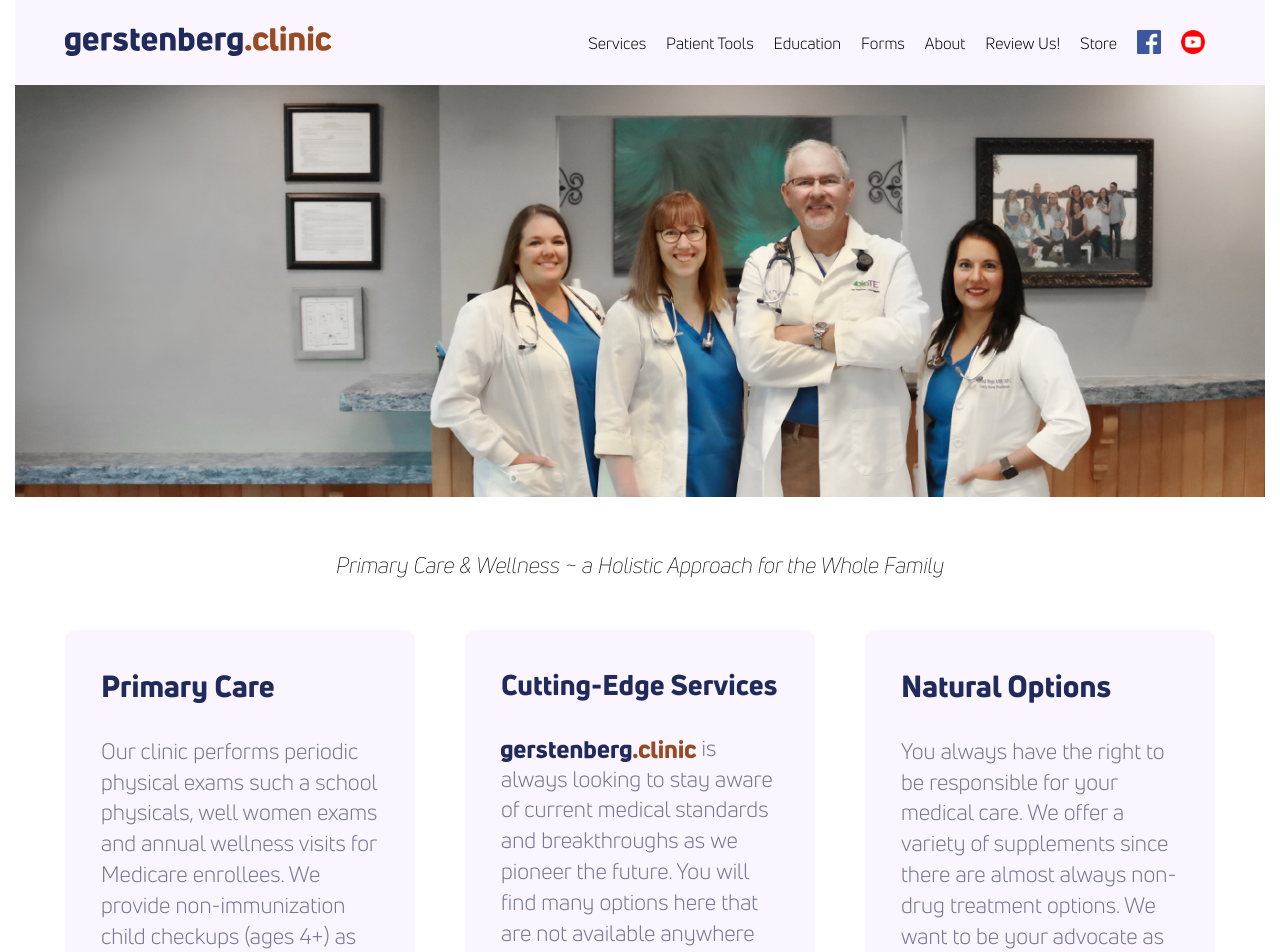
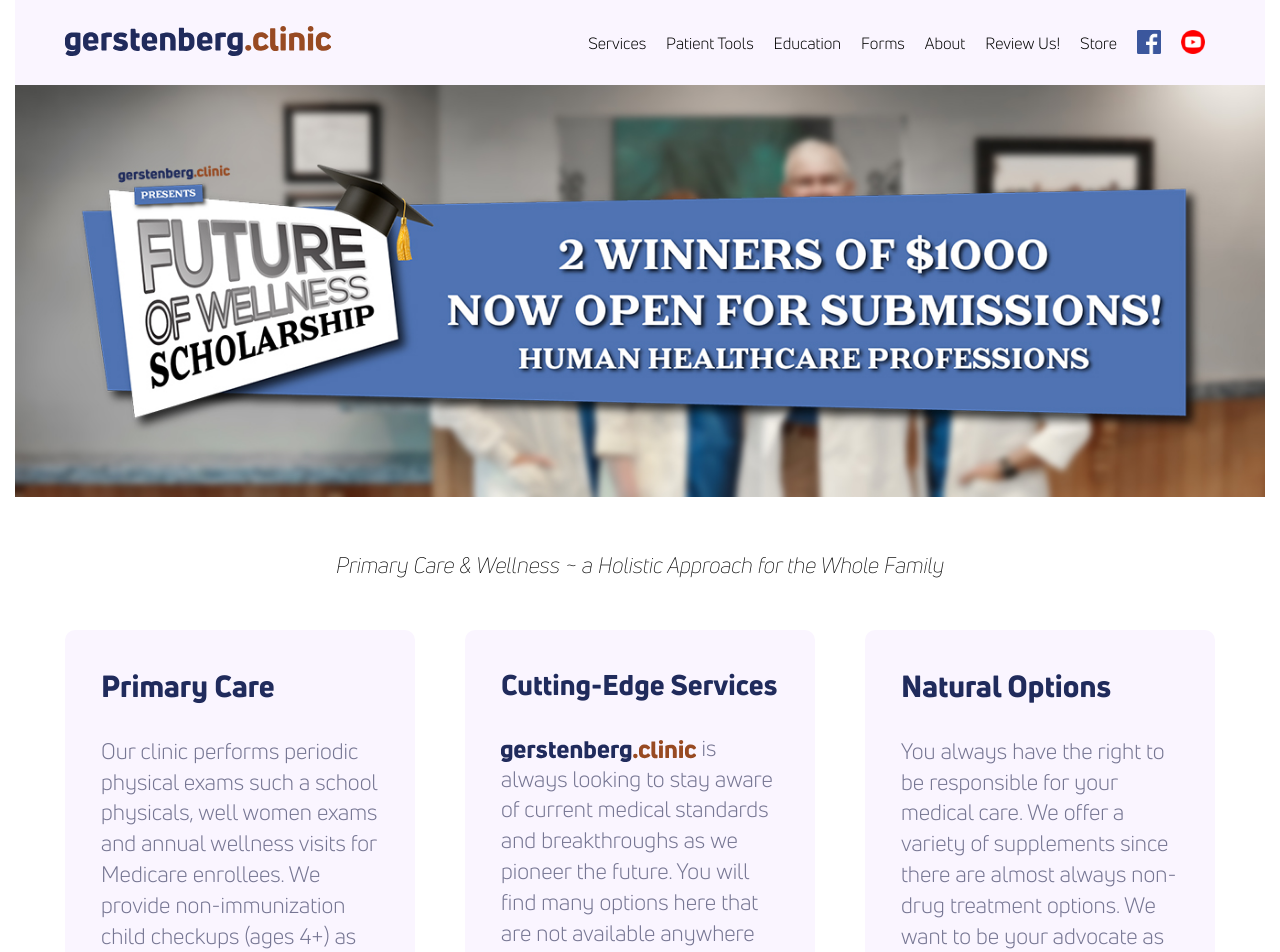
Before and after one commit to theneverwoods/gerstenberg.clinic, a Jekyll site: the page built from index.html, in a window 1280 px wide. Shown: the top 952 px of the page. Built offline with Jekyll 4.4.1, drawn with Linux system fonts in a browser that asks for light colours; comment, search, counter and statistics services are not loaded.

Commit message:
hero switch

```diff
--- a/_layouts/default.html
+++ b/_layouts/default.html
@@ -63,7 +63,7 @@
 
     <div class="container">
       {% include header.html %}
-      <section class="hero">
+      <section class="hero" href="/scholarship.html">
         {% if page.hero && page.hero != "" %}
           <img src="{{ site.baseurl }}{{ page.hero }}" class="hero-img">
         {% endif %}
--- a/index.html
+++ b/index.html
@@ -1,7 +1,7 @@
 ---
 layout: default
 permalink: /
-hero: /img/heros/hero-gclinic-index.jpg
+hero: /img/heros/hero-gclinic-index3.jpg
 tagline: Primary Care &amp; Wellness ~ a Holistic Approach for the Whole Family
 stylesheet: home
 keywords: "antibody testing, Igg, Igm, covid testing, covid"
```
